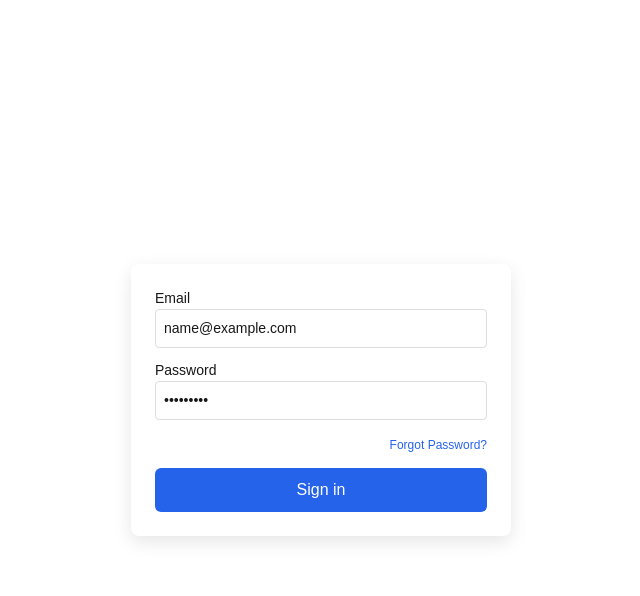
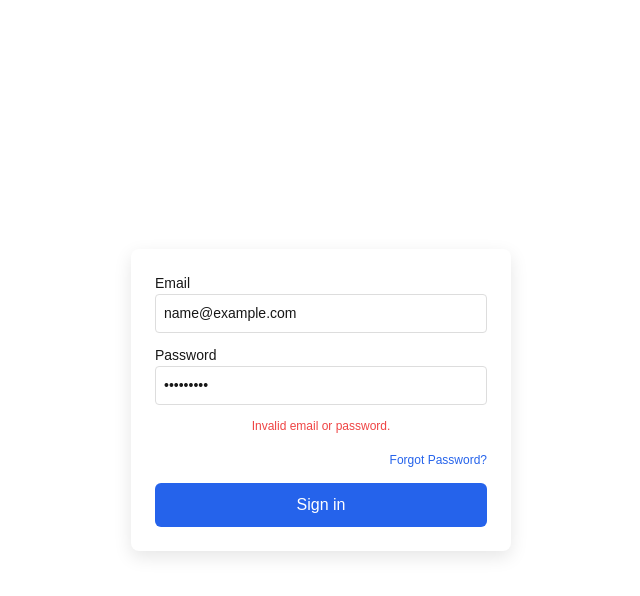
Before and after one commit to 17nbist/COB290-2025-Team-5, a Next.js app: page / in a window 1280 px wide. Both pictures are taken after typing "name@example.com", "Sample123" into the empty fields and a click on the button "Sign in". Shown: the top 596 px of the page, without its empty margins (319-959 px from the left). Built offline with nearby package versions, Linux system fonts and the light colour scheme.

Commit message:
[nb]configured login panel with a dummy email/password combo.

```diff
--- a/src/app/page.js
+++ b/src/app/page.js
@@ -1,11 +1,11 @@
 import AuthCard from "@/components/AuthCard";
-import LoginForm from "@/components/LoginForm";
+import LoginContainer from "@/components/LoginContainer";
 
 export default function Home() {
   return (
     <div style={{ display: "flex", justifyContent: "center", alignItems: "center", minHeight: "100vh" }}>
       <AuthCard>
-        <LoginForm />
+        <LoginContainer />
       </AuthCard>
     </div>
   );
--- /dev/null
+++ b/src/components/LoginContainer.js
@@ -0,0 +1,34 @@
+"use client";
+
+import { useState } from "react";
+import { useRouter } from "next/navigation";
+import LoginForm from "./LoginForm";
+
+export default function LoginContainer() {
+    const [email, setEmail] = useState("");
+    const [password, setPassword] = useState("");
+    const [error, setError] = useState("");
+    const router = useRouter();
+
+    const handleSignIn = (e) => {
+        e.preventDefault();
+
+        // Hardcoded validation
+        if (email === "admin" && password === "password123") {
+            router.push("/dashboard");
+        } else {
+            setError("Invalid email or password.");
+        }
+    };
+
+    return (
+        <LoginForm
+            email={email}
+            setEmail={setEmail}
+            password={password}
+            setPassword={setPassword}
+            error={error}
+            onSubmit={handleSignIn}
+        />
+    );
+}
--- a/src/components/LoginForm.js
+++ b/src/components/LoginForm.js
@@ -1,18 +1,39 @@
 "use client";
 
-
-export default function LoginForm() {
+export default function LoginForm({
+	email,
+	setEmail,
+	password,
+	setPassword,
+	error,
+	onSubmit,
+}) {
 	return (
-		<form style={styles.form} onSubmit={(e) => e.preventDefault()}>
+		<form style={styles.form} onSubmit={onSubmit}>
 			<label style={styles.label}>
 				Email
-				<input style={styles.input} type="email" name="email" />
+				<input
+					style={styles.input}
+					type="email"
+					name="email"
+
+					value={email}
+					onChange={(e) => setEmail(e.target.value)}
+				/>
 			</label>
 
 			<label style={styles.label}>
 				Password
-				<input style={styles.input} type="password" name="password" />
+				<input
+					style={styles.input}
+					type="password"
+					name="password"
+					value={password}
+					onChange={(e) => setPassword(e.target.value)}
+				/>
 			</label>
+
+			{error && <p style={styles.error}>{error}</p>}
 
 			<div style={styles.forgotPasswordWrapper}>
 				<a href="#" onClick={(e) => e.preventDefault()} style={styles.forgotPassword}>
@@ -39,4 +60,9 @@ const styles = {
 		textDecoration: "none",
 		cursor: "pointer",
 	},
+	error: {
+		color: "#ef4444",
+		fontSize: 12,
+		textAlign: "center",
+	},
 };
```
